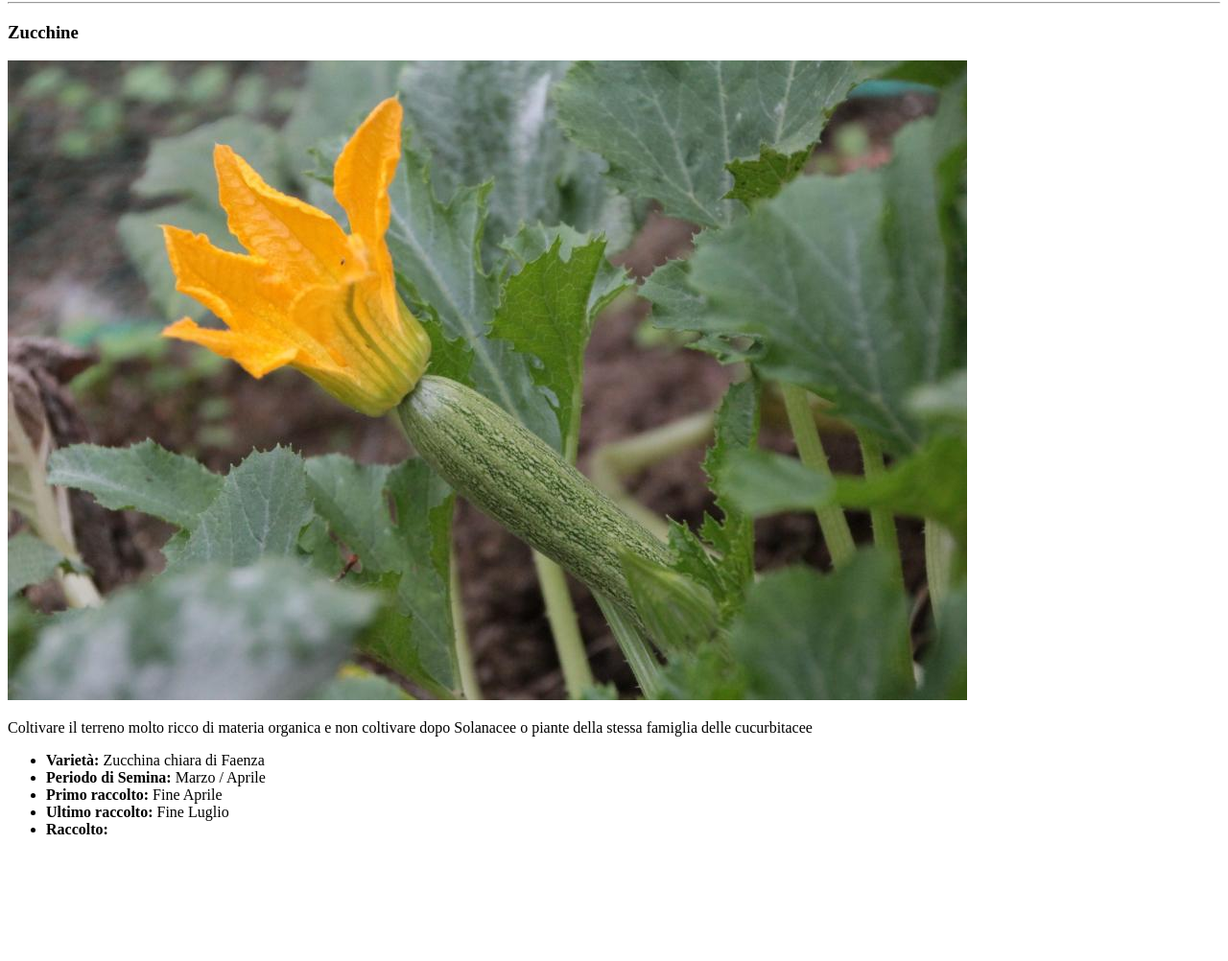
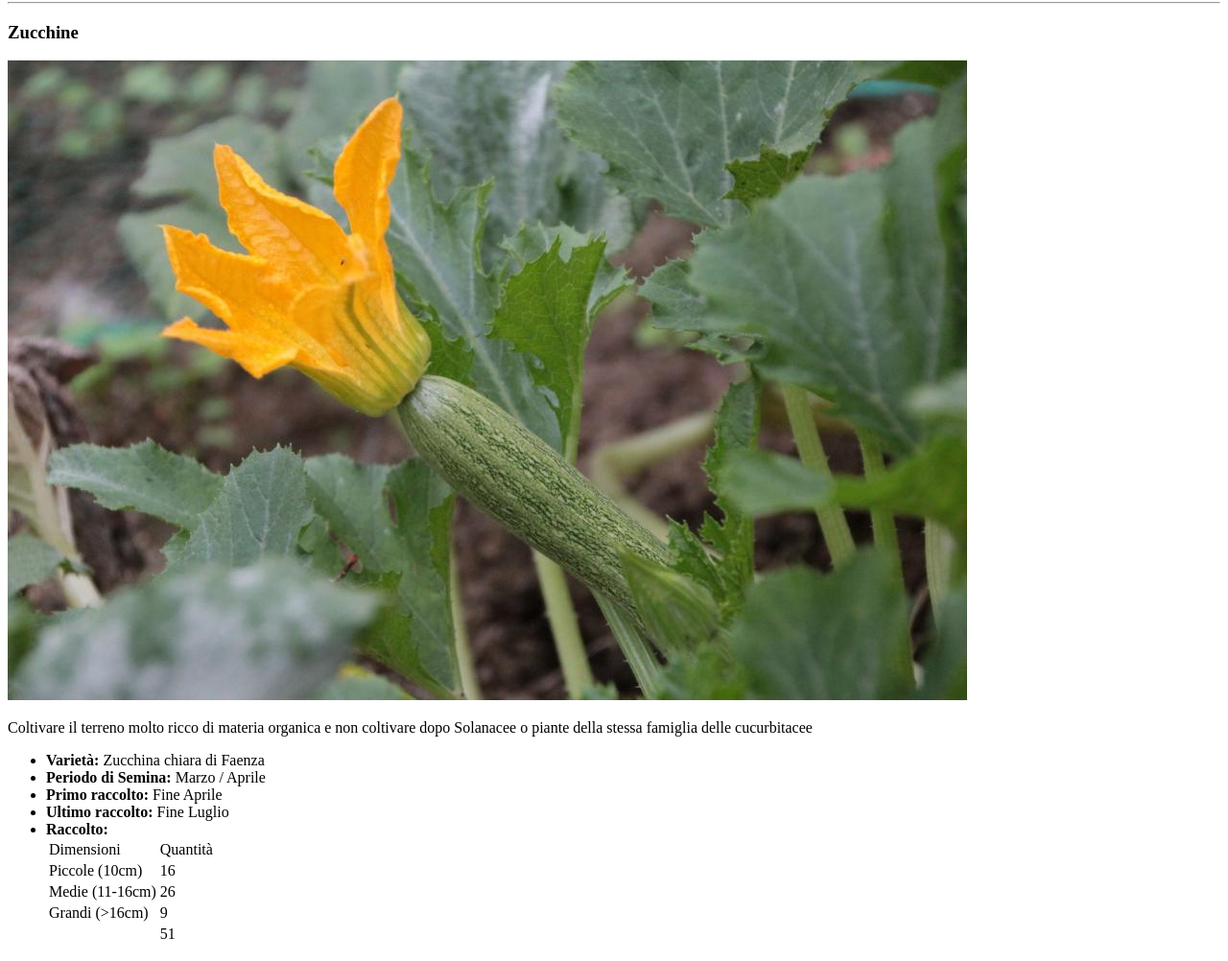
Before and after one commit to GennaroBuonomo/htmlcss-hello, a plain HTML site: page index.html in a window 1280 px wide. Shown: the part 78-1080 px from the top of the page at 96% size. Before the commit the page ends 968 px from the top, so only its background shows below. Drawn offline with Linux system fonts and the light colour scheme.

Commit message:
[table] Creazione della tabella

```diff
--- a/index.html
+++ b/index.html
@@ -25,7 +25,29 @@
       <li><strong>Periodo di Semina:</strong> Marzo / Aprile</li>
       <li><strong>Primo raccolto:</strong> Fine Aprile</li>
       <li><strong>Ultimo raccolto:</strong> Fine Luglio</li>
-      <li><strong>Raccolto:</strong></li>
+      <li><strong>Raccolto:</strong> </li>
+      <table>
+        <tr>
+          <td>Dimensioni</td>
+          <td>Quantità</td>
+        </tr>
+        <tr>
+          <td>Piccole (10cm)</td>
+          <td>16</td>
+        </tr>
+        <tr>
+          <td>Medie (11-16cm)</td>
+          <td>26</td>
+        </tr>
+        <tr>
+          <td>Grandi (>16cm)</td>
+          <td>9</td>
+        </tr>
+        <tr>
+          <td>&nbsp;</td>
+          <td>51</td>
+        </tr>
+      </table>
     </ul>
 
 
```
